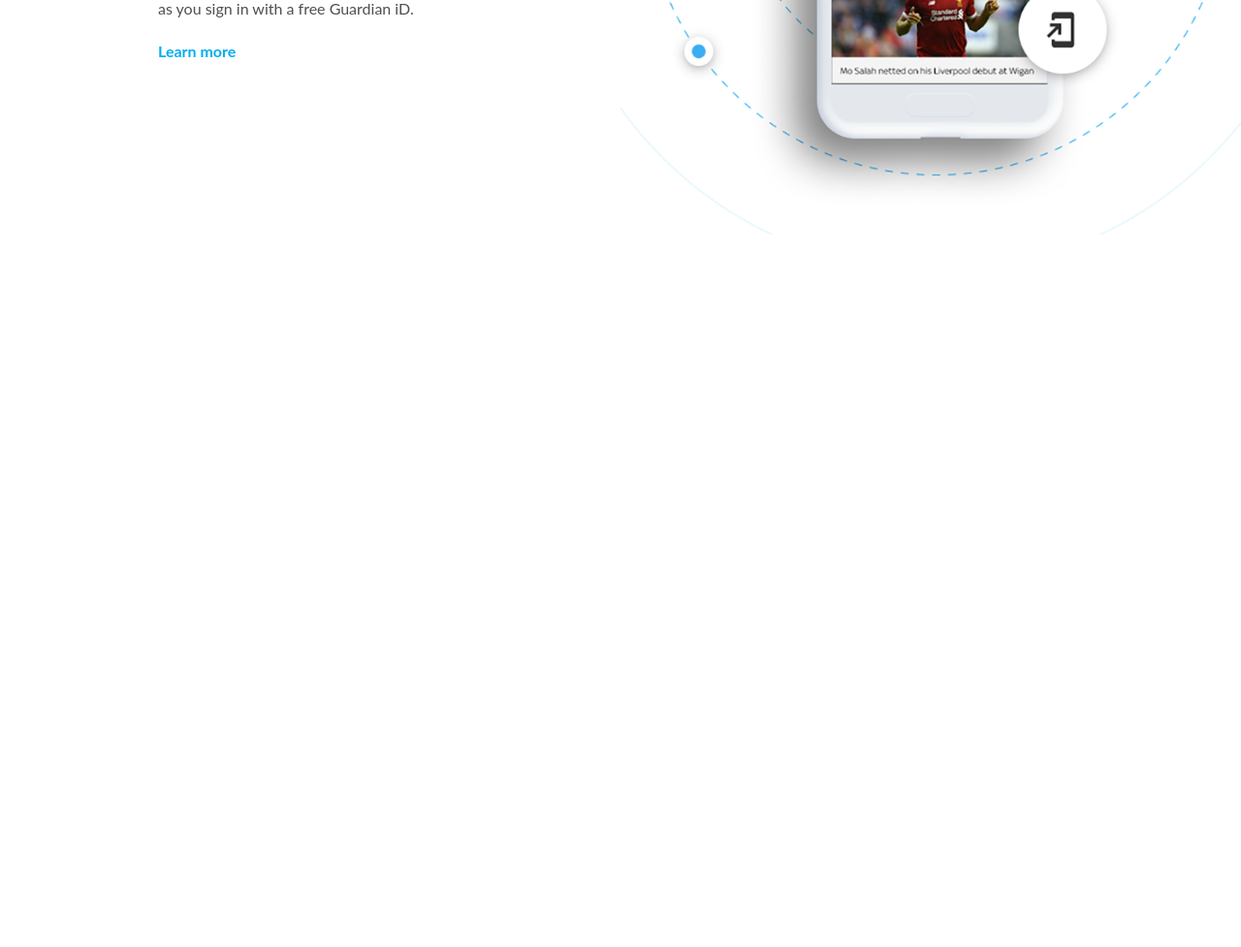
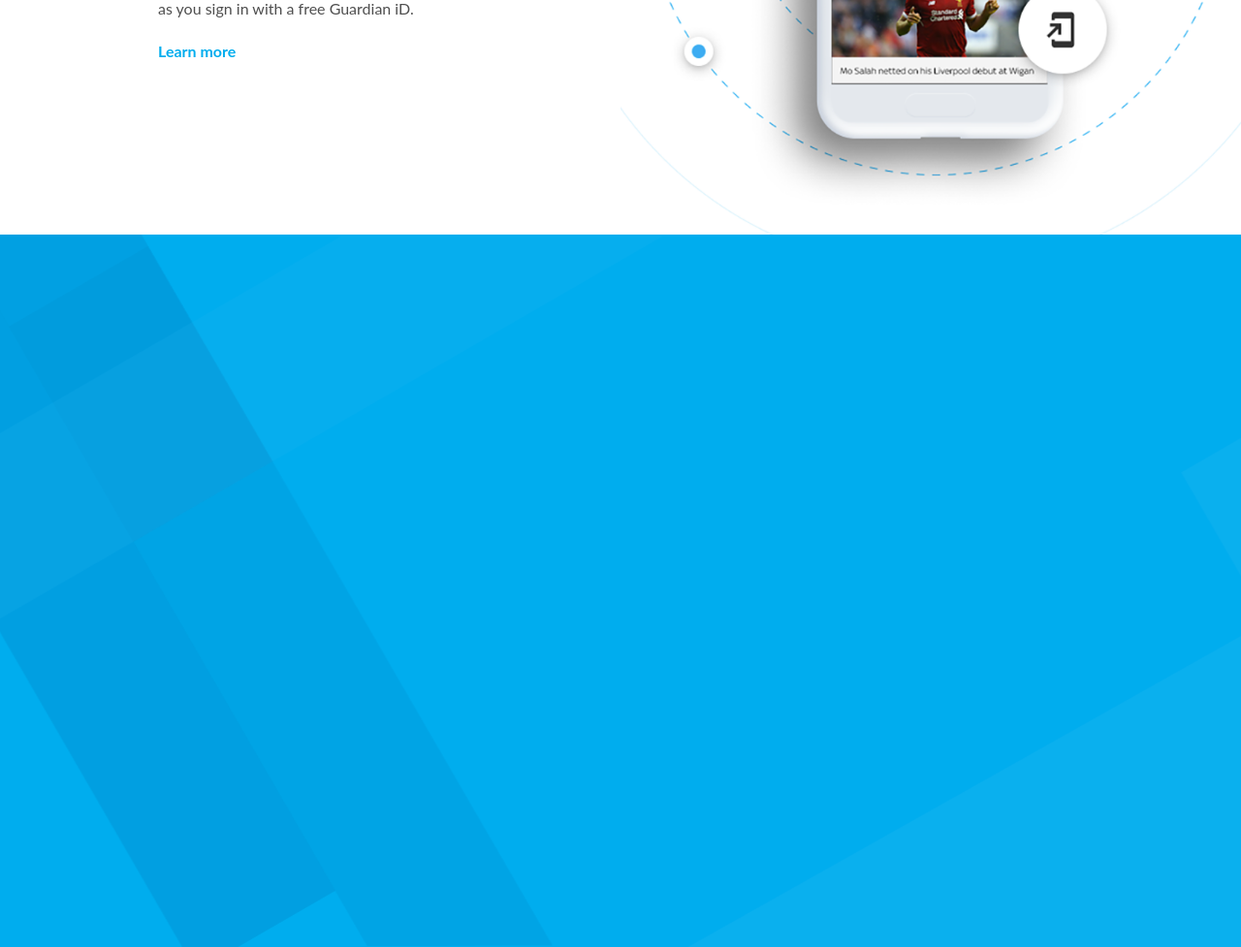
Before and after one commit to EllieMaffio93/Dynamic-responsive-landing-page, a PHP site: page / in a window 1280 px wide; the page is wider, and only the part inside the window is pictured. Shown: the part 1731-2708 px from the top of that part at 97% size. Before the commit the page ends 1973 px from the top of that part, so only its background shows below. Run offline with PHP 8.4, Linux system fonts and the light colour scheme.

Commit message:
added third section background

```diff
--- a/src/contents.php
+++ b/src/contents.php
@@ -53,4 +53,9 @@ $header = array(
             "background" => "img/second_section_background.png"
         ),
     );
+
+    $thirdSection = array(
+        "background" => "img/third_section_background.png"
+
+    );
 ?>
--- a/src/css/style.css
+++ b/src/css/style.css
@@ -300,3 +300,17 @@ body{
         flex-basis:100%;
     }
 }
+
+/*third section*/
+
+.third-section{
+    width:100%;
+    height:735px;
+    background-color:#00ADEE;
+
+}
+
+.inside-third-section{
+    width:100%;
+    height:100%;
+}
--- a/src/index.php
+++ b/src/index.php
@@ -78,5 +78,12 @@
     </div>
 
 
+<!--third section-->
+
+    <div class="third-section">
+        <div class="inside-third-section" style="background:url(<?php echo $thirdSection ["background"] ;?>) center / cover;"></div>
+    </div>
+
+
 </body>
 </html>
```
Also changed, not shown: src/img/third_section_background.png (added), 1 other file.
